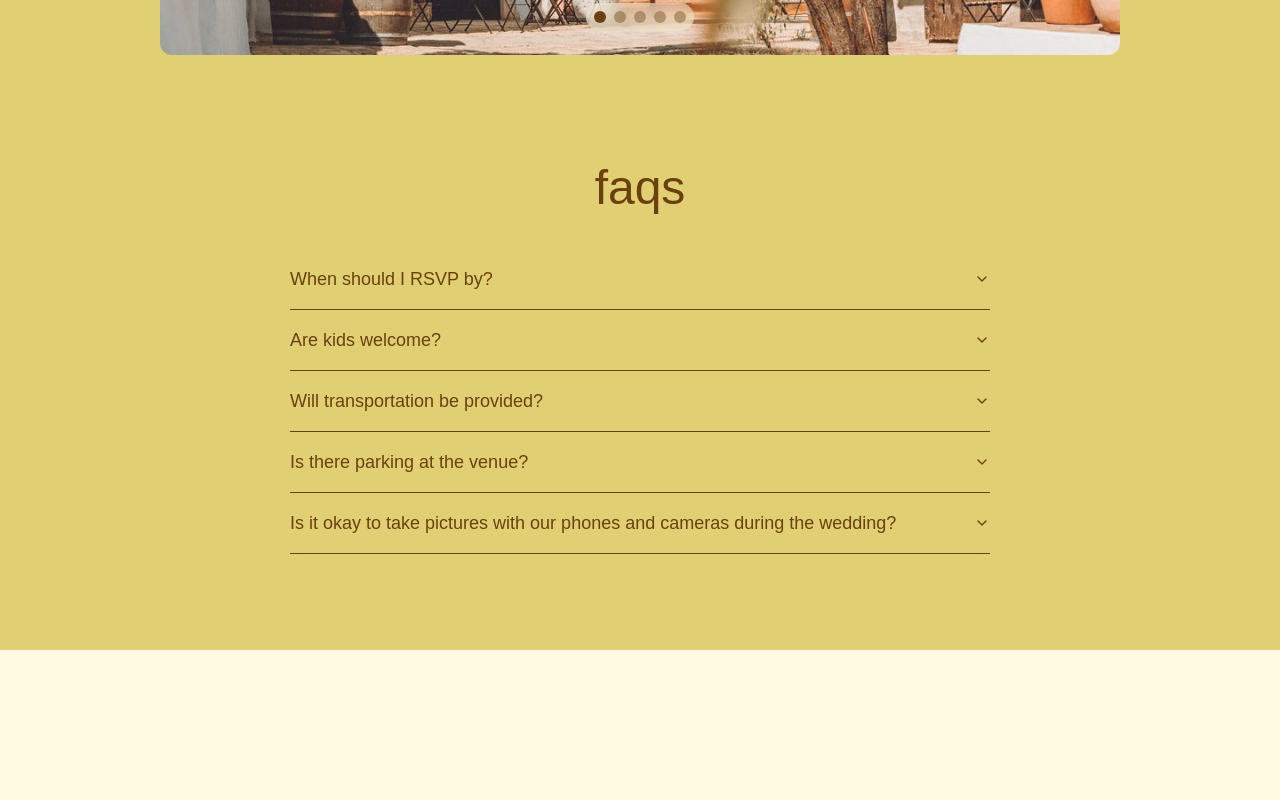
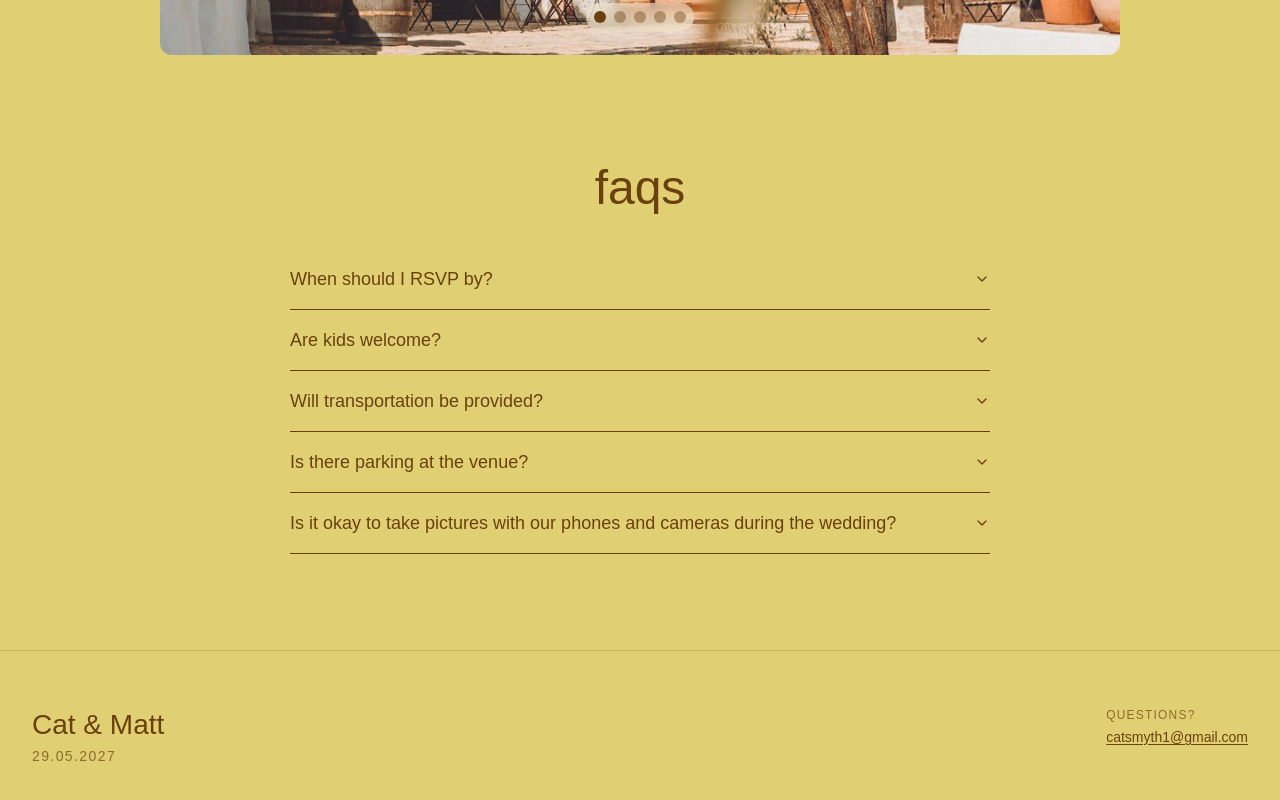
Before and after one commit to matthiasroscoe/wedding-site, a Next.js app: page / in a window 1280 px wide. Shown: the part 3187-3987 px from the top of the page. Before the commit the page ends 3837 px from the top, so only its background shows below. Built offline with nearby package versions, Linux system fonts and the light colour scheme; a web font is replaced by a local one.

Commit message:
feat: add footer

```diff
--- a/src/app/layout.tsx
+++ b/src/app/layout.tsx
@@ -2,6 +2,7 @@ import type { Metadata } from 'next'
 import { Cedarville_Cursive, Lora, Goudy_Bookletter_1911, Beth_Ellen } from 'next/font/google'
 import { Providers } from './providers'
 import { AudioPlayer } from '@/components/audio-player'
+import { Footer } from '@/components/footer'
 import './globals.css'
 
 // const homemadeApple = Homemade_Apple({
@@ -51,6 +52,7 @@ export default function RootLayout({ children }: Readonly<{ children: React.Reac
             <body className="bg-cream flex min-h-full flex-col">
                 <Providers>
                     {children}
+                    <Footer />
                     <AudioPlayer />
                 </Providers>
             </body>
--- a/src/app/password/page.tsx
+++ b/src/app/password/page.tsx
@@ -11,10 +11,10 @@ export default function PasswordPage() {
     return (
         <main className="bg-cream flex min-h-screen flex-col items-center justify-center px-6">
             <div className="w-full max-w-sm text-center">
-                <p className="font-handwriting text-brown mb-2 text-[40px] leading-[1.2]">
+                <p className="font-handwriting text-brown-dark mb-2 text-[40px] leading-[1.2]">
                     Cat & Matt
                 </p>
-                <p className="font-body text-brown/70 mb-10 text-sm font-medium tracking-[0.15em] uppercase">
+                <p className="font-body text-brown-dark/70 mb-10 text-sm font-medium tracking-[0.15em] uppercase">
                     are getting married
                 </p>
 
@@ -37,7 +37,7 @@ export default function PasswordPage() {
 
                     <div className="flex justify-center">
                         <Button type="submit" loading={isPending}>
-                            <span className="font-handwriting text-brown-dark ml-2 text-[26px] tracking-[0.15em]">
+                            <span className="font-handwriting text-brown-dark text-[32px] tracking-[0.15em]">
                                 {isPending ? 'Entering…' : 'Enter'}
                             </span>
                         </Button>
--- /dev/null
+++ b/src/components/footer.tsx
@@ -0,0 +1,43 @@
+'use client'
+
+import { usePathname } from 'next/navigation'
+import { CONTACT_EMAIL } from '@/lib/constants'
+import { cn } from '@/lib/utils'
+
+export function Footer() {
+    const pathname = usePathname()
+    if (pathname === '/password') return null
+
+    const bgClass = pathname === '/' ? 'bg-yellow' : 'bg-cream'
+
+    return (
+        <footer className={cn('border-brown-dark/20 border-t', bgClass)}>
+            <div className="container mx-auto px-8 py-10 md:py-14">
+                <div className="flex flex-col gap-10 md:flex-row md:items-start md:justify-between">
+                    {/* Branding */}
+                    <div className="flex flex-col gap-1">
+                        <span className="font-handwriting text-brown-dark text-[28px] leading-tight">
+                            Cat &amp; Matt
+                        </span>
+                        <span className="font-body text-brown-dark/70 text-sm font-medium tracking-widest">
+                            29.05.2027
+                        </span>
+                    </div>
+
+                    {/* Contact */}
+                    <div className="flex flex-col gap-1">
+                        <span className="font-body text-brown-dark/70 text-xs font-medium tracking-widest uppercase">
+                            Questions?
+                        </span>
+                        <a
+                            href={`mailto:${CONTACT_EMAIL}`}
+                            className="font-body text-brown-dark text-sm underline underline-offset-2 transition-opacity hover:opacity-70"
+                        >
+                            {CONTACT_EMAIL}
+                        </a>
+                    </div>
+                </div>
+            </div>
+        </footer>
+    )
+}
```
